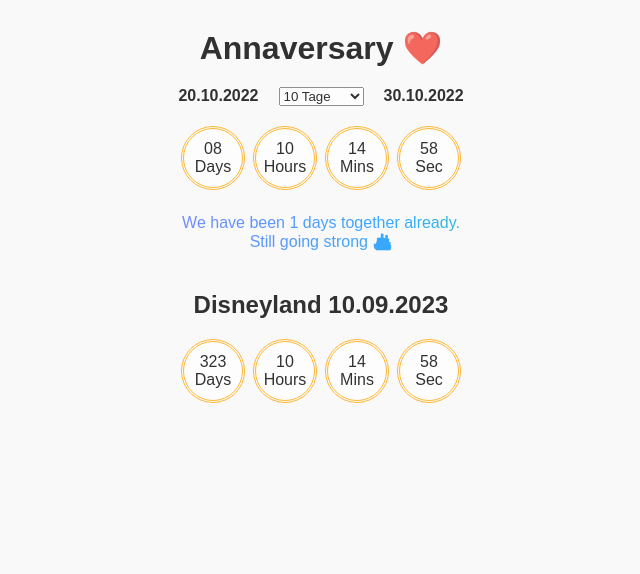
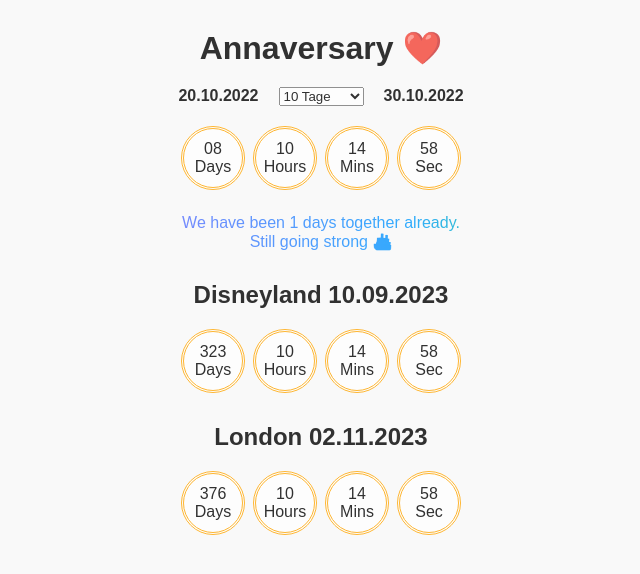
Before and after one commit to Glup3/anniversary-countdown, a React (Vite) app: page / in a window 1280 px wide. Shown: the top 574 px of the page, without its empty margins (319-959 px from the left). Built offline with nearby package versions, Linux system fonts and the light colour scheme.

Commit message:
add london timer

```diff
--- /dev/null
+++ b/src/AnnaversaryTimer.tsx
@@ -0,0 +1,122 @@
+import React, { useState } from 'react'
+import { type Duration, add, format } from 'date-fns'
+import { CountdownTimer } from './CountdownTimer'
+import { TotalDaysCounter } from './TotalDaysCounter'
+
+interface Milestone {
+    text: string
+    duration: Duration
+}
+const ANNIVERSARY_DATE = new Date('2022-10-20')
+const ANNIVERSARY_MILESTONES: Milestone[] = [
+    {
+        text: '1 Tag',
+        duration: { days: 1 },
+    },
+    {
+        text: '10 Tage',
+        duration: { days: 10 },
+    },
+    {
+        text: '1 Monat',
+        duration: { months: 1 },
+    },
+    {
+        text: '3 Monate',
+        duration: { months: 3 },
+    },
+    {
+        text: '100 Tage',
+        duration: { days: 100 },
+    },
+    {
+        text: '6 Monate',
+        duration: { months: 6 },
+    },
+    {
+        text: '1 Jahr',
+        duration: { years: 1 },
+    },
+    {
+        text: '500 Tage',
+        duration: { days: 500 },
+    },
+    {
+        text: '2 Jahre',
+        duration: { years: 2 },
+    },
+    {
+        text: '3 Jahre',
+        duration: { years: 3 },
+    },
+    {
+        text: '1000 Tage',
+        duration: { days: 1000 },
+    },
+]
+
+function getLatestMilestone(date: Date): number {
+    const today = new Date()
+    const index = ANNIVERSARY_MILESTONES.findIndex((m) => today < add(date, m.duration))
+    return index !== -1 ? index : ANNIVERSARY_MILESTONES.length - 1
+}
+
+export const AnnaversaryTimer = () => {
+    const [selectedMilestoneIndex, setSelectedMilestoneIndex] = useState<number>(getLatestMilestone(ANNIVERSARY_DATE))
+    const targetDate = add(ANNIVERSARY_DATE, ANNIVERSARY_MILESTONES[selectedMilestoneIndex].duration)
+
+    const onMilestoneChange = (e: React.ChangeEvent<HTMLSelectElement>) => {
+        setSelectedMilestoneIndex(Number(e.target.value))
+    }
+    return (
+        <div
+            style={{
+                display: 'flex',
+                flexDirection: 'column',
+                alignItems: 'center',
+            }}
+        >
+            <h1
+                style={{
+                    marginBottom: '20px',
+                }}
+            >
+                Annaversary ❤️
+            </h1>
+
+            <div
+                style={{
+                    marginBottom: '20px',
+                }}
+            >
+                <span
+                    style={{
+                        marginRight: '20px',
+                        fontWeight: 'bold',
+                    }}
+                >
+                    {format(ANNIVERSARY_DATE, 'dd.MM.yyyy')}
+                </span>
+                <select value={selectedMilestoneIndex} onChange={onMilestoneChange}>
+                    {ANNIVERSARY_MILESTONES.map((option, index) => (
+                        <option key={option.text} value={index}>
+                            {option.text}
+                        </option>
+                    ))}
+                </select>
+                <span
+                    style={{
+                        marginLeft: '20px',
+                        fontWeight: 'bold',
+                    }}
+                >
+                    {format(targetDate, 'dd.MM.yyyy')}
+                </span>
+            </div>
+
+            <CountdownTimer targetDate={targetDate} />
+
+            <TotalDaysCounter startDate={ANNIVERSARY_DATE} />
+        </div>
+    )
+}
--- a/src/App.tsx
+++ b/src/App.tsx
@@ -1,77 +1,14 @@
-import React, { useState } from 'react'
-import { type Duration, add, format } from 'date-fns'
-import { CountdownTimer } from './CountdownTimer'
-import { TotalDaysCounter } from './TotalDaysCounter'
-import { DisneylandTimer } from './DisneylandTimer'
+import React from 'react'
+import { TimerBox } from './TimerBox'
+import { AnnaversaryTimer } from './AnnaversaryTimer'
 
-interface Milestone {
-    text: string
-    duration: Duration
-}
-
-const ANNIVERSARY_DATE = new Date('2022-10-20')
-const ANNIVERSARY_MILESTONES: Milestone[] = [
-    {
-        text: '1 Tag',
-        duration: { days: 1 },
-    },
-    {
-        text: '10 Tage',
-        duration: { days: 10 },
-    },
-    {
-        text: '1 Monat',
-        duration: { months: 1 },
-    },
-    {
-        text: '3 Monate',
-        duration: { months: 3 },
-    },
-    {
-        text: '100 Tage',
-        duration: { days: 100 },
-    },
-    {
-        text: '6 Monate',
-        duration: { months: 6 },
-    },
-    {
-        text: '1 Jahr',
-        duration: { years: 1 },
-    },
-    {
-        text: '500 Tage',
-        duration: { days: 500 },
-    },
-    {
-        text: '2 Jahre',
-        duration: { years: 2 },
-    },
-    {
-        text: '3 Jahre',
-        duration: { years: 3 },
-    },
-    {
-        text: '1000 Tage',
-        duration: { days: 1000 },
-    },
+const OTHER_DATES = [
+    { title: 'Disneyland', targetDate: new Date('2023-09-10') },
+    { title: 'London', targetDate: new Date('2023-11-02') },
 ]
 
-function getLatestMilestone(date: Date): number {
-    const today = new Date()
-    const index = ANNIVERSARY_MILESTONES.findIndex((m) => today < add(date, m.duration))
-    return index !== -1 ? index : ANNIVERSARY_MILESTONES.length - 1
-}
-
 function App() {
-    const [selectedMilestoneIndex, setSelectedMilestoneIndex] = useState<number>(getLatestMilestone(ANNIVERSARY_DATE))
-    const targetDate = add(ANNIVERSARY_DATE, ANNIVERSARY_MILESTONES[selectedMilestoneIndex].duration)
-
     console.log('I Love You Anna ❤️')
-
-    const onMilestoneChange = (e: React.ChangeEvent<HTMLSelectElement>) => {
-        setSelectedMilestoneIndex(Number(e.target.value))
-    }
 
     return (
         <div
@@ -81,53 +18,17 @@
                 alignItems: 'center',
             }}
         >
-            <h1
-                style={{
-                    marginBottom: '20px',
-                }}
-            >
-                Annaversary ❤️
-            </h1>
+            <AnnaversaryTimer />
 
-            <div
-                style={{
-                    marginBottom: '20px',
-                }}
-            >
-                <span
+            {OTHER_DATES.map((v) => (
+                <TimerBox
+                    key={v.title}
                     style={{
-                        marginRight: '20px',
-                        fontWeight: 'bold',
+                        marginTop: '10px',
                     }}
-                >
-                    {format(ANNIVERSARY_DATE, 'dd.MM.yyyy')}
-                </span>
-                <select value={selectedMilestoneIndex} onChange={onMilestoneChange}>
-                    {ANNIVERSARY_MILESTONES.map((option, index) => (
-                        <option key={option.text} value={index}>
-                            {option.text}
-                        </option>
-                    ))}
-                </select>
-                <span
-                    style={{
-                        marginLeft: '20px',
-                        fontWeight: 'bold',
-                    }}
-                >
-                    {format(targetDate, 'dd.MM.yyyy')}
-                </span>
-            </div>
-
-            <CountdownTimer targetDate={targetDate} />
-
-            <TotalDaysCounter startDate={ANNIVERSARY_DATE} />
-
-            <DisneylandTimer
-                style={{
-                    marginTop: '20px',
-                }}
-            />
+                    {...v}
+                />
+            ))}
         </div>
     )
 }
--- a/src/DisneylandTimer.tsx
+++ b/src/TimerBox.tsx
@@ -2,13 +2,13 @@
 import { format } from 'date-fns'
 import { CountdownTimer } from './CountdownTimer'
 
-const DISNEYLAND_DATE = new Date('2023-09-10')
-
-interface DisneylandTimerProps {
+interface TimerBoxProps {
     style?: React.CSSProperties
+    targetDate: Date
+    title: string
 }
 
-export const DisneylandTimer = ({ style }: DisneylandTimerProps) => {
+export const TimerBox = ({ style, targetDate, title }: TimerBoxProps) => {
     return (
         <div
             style={{
@@ -18,9 +18,11 @@
                 alignItems: 'center',
             }}
         >
-            <h2>Disneyland {format(DISNEYLAND_DATE, 'dd.MM.yyyy')}</h2>
+            <h2>
+                {title} {format(targetDate, 'dd.MM.yyyy')}
+            </h2>
 
-            <CountdownTimer targetDate={DISNEYLAND_DATE} />
+            <CountdownTimer targetDate={targetDate} />
         </div>
     )
 }
```
